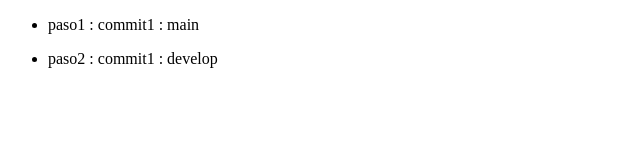
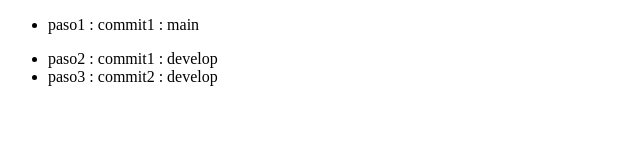
Before and after one commit to pablo-sanchez83/trabajo-git-01, a plain HTML site: page index.html in a window 1280 px wide. Shown: the whole page, without its empty margins (0-640 px from the left). Drawn offline with Linux system fonts and the light colour scheme.

Commit message:
paso3 : commit2 : develop

```diff
--- a/index.html
+++ b/index.html
@@ -11,6 +11,7 @@
     </ul>
     <ul>
         <li>paso2 : commit1 : develop</li>
+        <li>paso3 : commit2 : develop</li>
     </ul>
 </body>
 </html>
```
